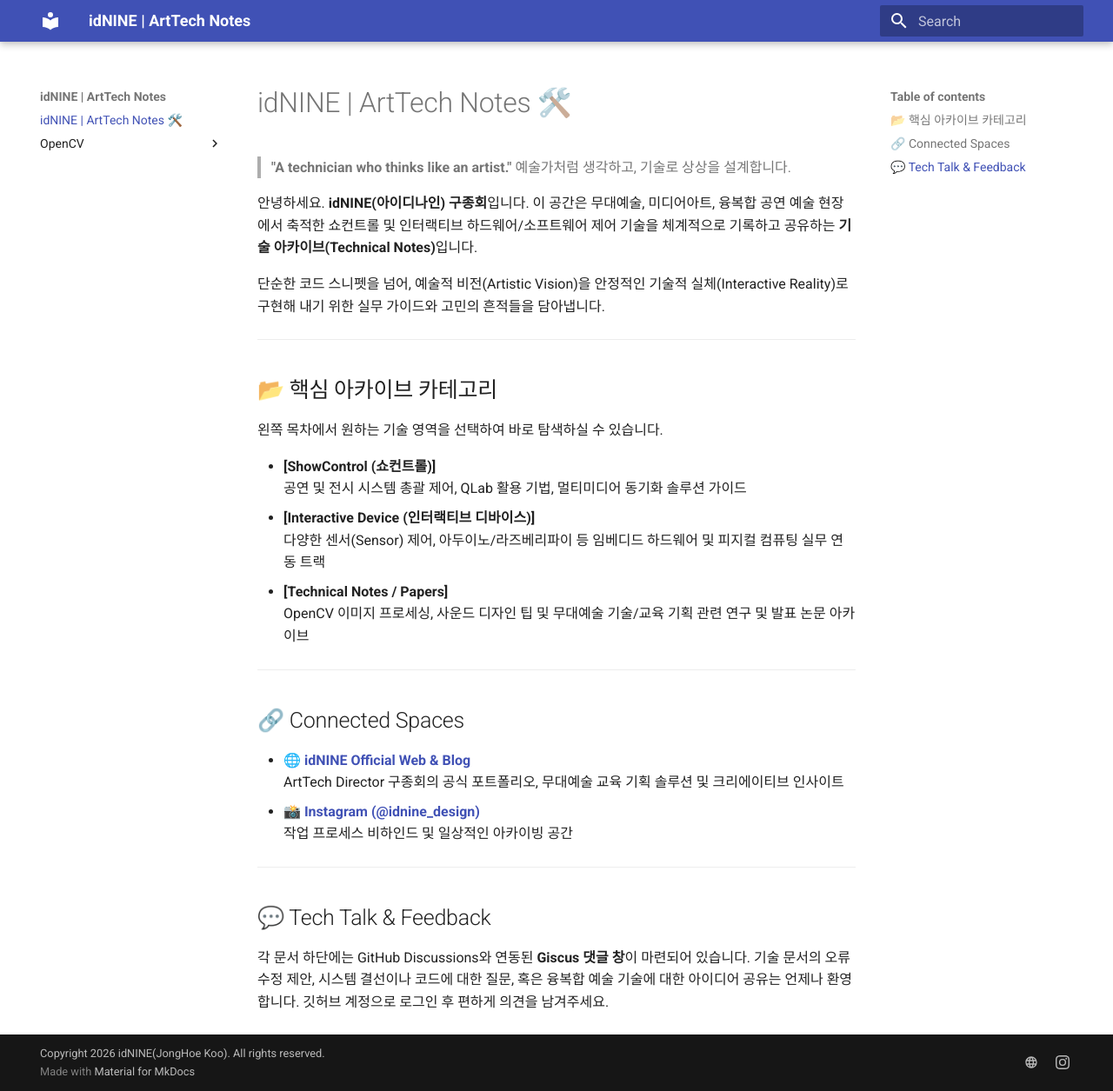
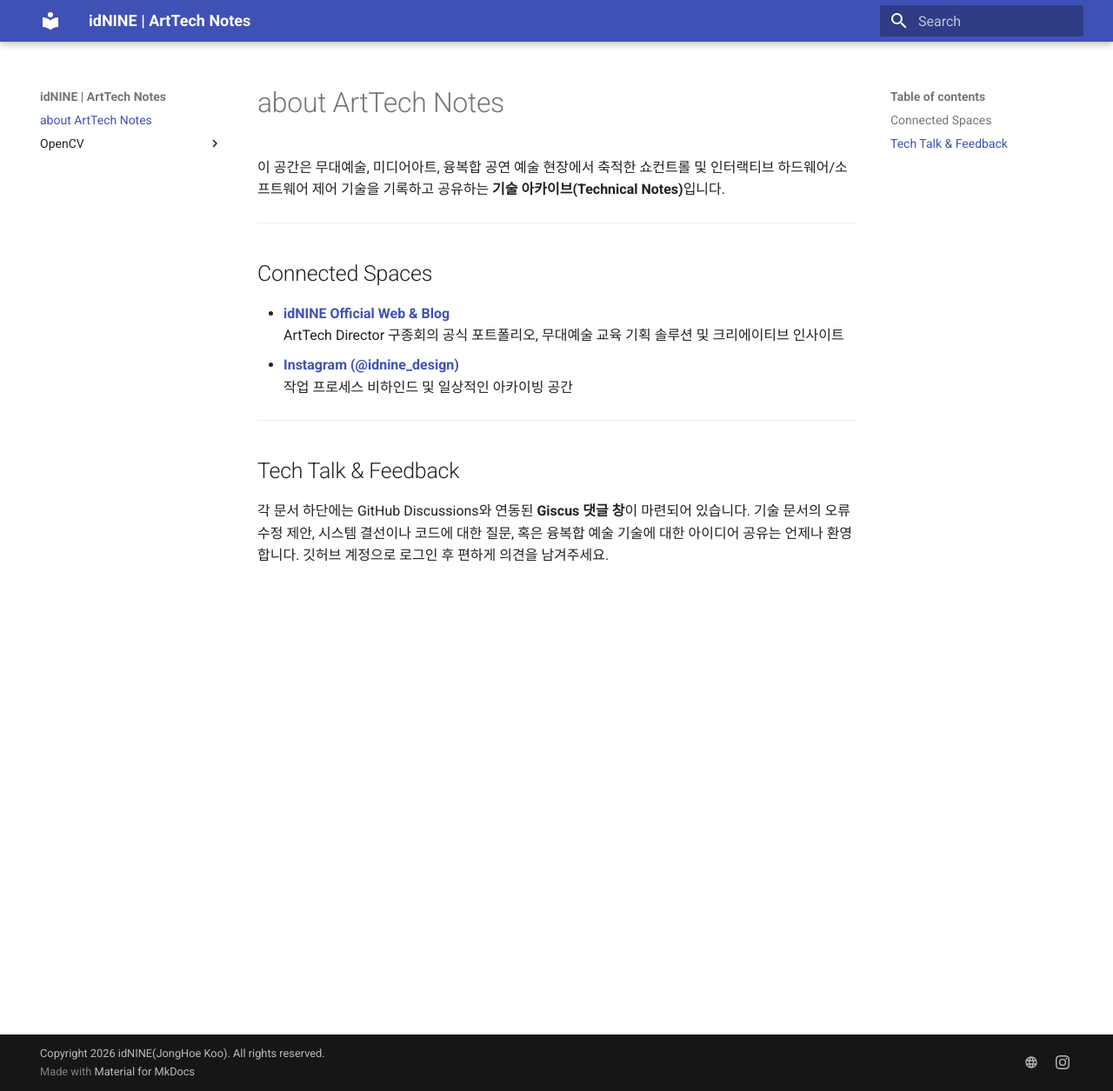
Before and after one commit to idnine/ArtTechNotes, an MkDocs documentation site: the page built from docs/index.md, in a window 1280 px wide and 1255 px high. Shown: the whole window at 87% size. Built offline with MkDocs 1.6.1 and Material for MkDocs 9.7.7, drawn with Linux system fonts in a browser that asks for light colours; comment, search, counter and statistics services are not loaded.

Commit message:
index.md 수정

```diff
--- a/docs/index.md
+++ b/docs/index.md
@@ -1,39 +1,17 @@
----
-comments: false # 대문 페이지에는 댓글 창을 숨겨서 깔끔하게 유지합니다.
----
+# about ArtTech Notes
 
-# idNINE | ArtTech Notes 🛠️
-
-> **"A technician who thinks like an artist."**
-> 예술가처럼 생각하고, 기술로 상상을 설계합니다.
-
-안녕하세요. **idNINE(아이디나인) 구종회**입니다.
-이 공간은 무대예술, 미디어아트, 융복합 공연 예술 현장에서 축적한 쇼컨트롤 및 인터랙티브 하드웨어/소프트웨어 제어 기술을 체계적으로 기록하고 공유하는 **기술 아카이브(Technical Notes)**입니다.
-
-단순한 코드 스니펫을 넘어, 예술적 비전(Artistic Vision)을 안정적인 기술적 실체(Interactive Reality)로 구현해 내기 위한 실무 가이드와 고민의 흔적들을 담아냅니다.
+이 공간은 무대예술, 미디어아트, 융복합 공연 예술 현장에서 축적한 쇼컨트롤 및 인터랙티브 하드웨어/소프트웨어 제어 기술을 기록하고 공유하는 **기술 아카이브(Technical Notes)**입니다.
 
 ---
 
-## 📂 핵심 아카이브 카테고리
-왼쪽 목차에서 원하는 기술 영역을 선택하여 바로 탐색하실 수 있습니다.
-
-* **[ShowControl (쇼컨트롤)]**
-  공연 및 전시 시스템 총괄 제어, QLab 활용 기법, 멀티미디어 동기화 솔루션 가이드
-* **[Interactive Device (인터랙티브 디바이스)]**
-  다양한 센서(Sensor) 제어, 아두이노/라즈베리파이 등 임베디드 하드웨어 및 피지컬 컴퓨팅 실무 연동 트랙
-* **[Technical Notes / Papers]**
-  OpenCV 이미지 프로세싱, 사운드 디자인 팁 및 무대예술 기술/교육 기획 관련 연구 및 발표 논문 아카이브
-
----
-
-## 🔗 Connected Spaces
-* 🌐 **[idNINE Official Web & Blog](https://ghost.io)**
+## Connected Spaces
+* **[idNINE Official Web & Blog](https://idnine.kr)**
   ArtTech Director 구종회의 공식 포트폴리오, 무대예술 교육 기획 솔루션 및 크리에이티브 인사이트
-* 📸 **[Instagram (@idnine_design)](https://instagram.com)**
+* **[Instagram (@idnine_design)](https://instagram.com)**
   작업 프로세스 비하인드 및 일상적인 아카이빙 공간
 
 ---
 
-## 💬 Tech Talk & Feedback
+## Tech Talk & Feedback
 각 문서 하단에는 GitHub Discussions와 연동된 **Giscus 댓글 창**이 마련되어 있습니다.
 기술 문서의 오류 수정 제안, 시스템 결선이나 코드에 대한 질문, 혹은 융복합 예술 기술에 대한 아이디어 공유는 언제나 환영합니다. 깃허브 계정으로 로그인 후 편하게 의견을 남겨주세요.
```
